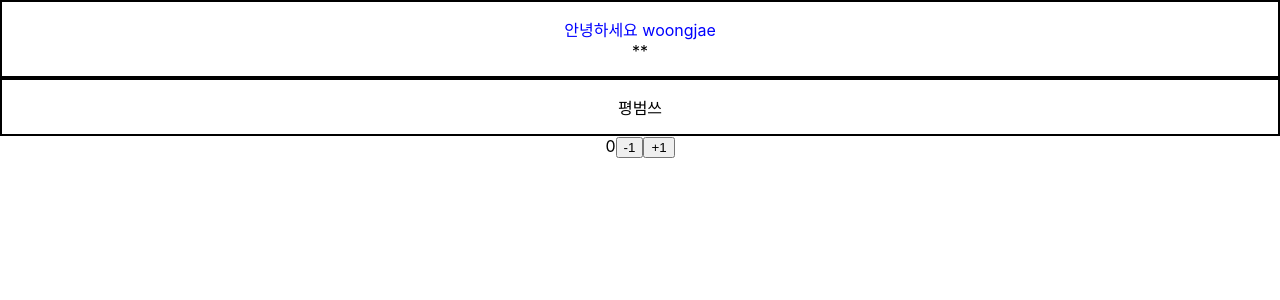
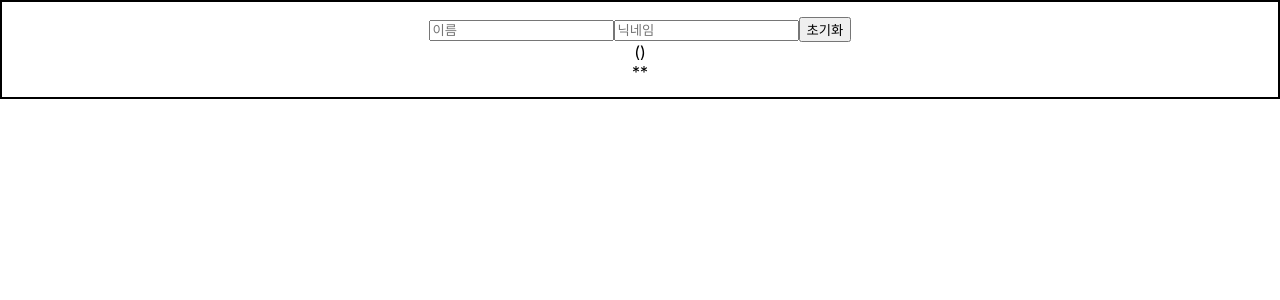
Before and after one commit to ywj3493/react-study, a React (Create React App) app: page / in a window 1280 px wide. Shown: the top 300 px of the page. Built offline with nearby package versions, Linux system fonts and the light colour scheme.

Commit message:
UserList 및 스토리북 addon

```diff
--- a/src/App.js
+++ b/src/App.js
@@ -2,7 +2,7 @@
 import Hello from './Chapter01/Hello';
 import Wrapper from './Chapter01/Wrapper';
 import Counter from './Chapter01/Counter';
-
+import InputSample from './Chapter01/InputSample';
 
 import './App.css';
 
@@ -10,12 +10,8 @@
   return (
     <div className="App">
       <Wrapper isSpecial>
-        <Hello name = "woongjae" color="blue" />
+        <InputSample/>
       </Wrapper>
-      <Wrapper>
-        <Hello name = "woongjae" color="green"/>
-      </Wrapper>
-      <Counter/>
     </div>
   );
 }
--- /dev/null
+++ b/src/Chapter01/InputSample.js
@@ -0,0 +1,38 @@
+import React, {useState} from 'react';
+
+function InputSample() {
+    const [inputs, setInputs] = useState({
+        name: '',
+        nickname: ''
+    });
+
+    const {name, nickname} = inputs;
+
+    const onChange = (e) => {
+        const { value, name } = e.target;
+        setInputs({
+            ...inputs,
+            [name]: value
+        });
+    }
+
+    const onReset = () => {
+        setInputs({
+            name: '',
+            nickname: ''
+        });
+    }
+
+    return (
+        <div>
+            <input name="name" placeholder="이름" onChange={onChange} value={name}/>
+            <input name="nickname" placeholder="닉네임" onChange={onChange} value={nickname}/>
+            <button onClick = {onReset}> 초기화 </button>
+            <div>
+                {name} ({nickname})
+            </div>
+        </div>
+    );
+}
+
+export default InputSample;
```
Also changed, not shown: package.json (+4 -3 lines), src/Chapter01/UserList.js (added, +38 -0 lines), src/stories/InputSampleStory.jsx (added, +6 -0 lines), src/stories/UserListStory.jsx (added, +6 -0 lines), 1 other file (tests, documents, lock files or other folders).
